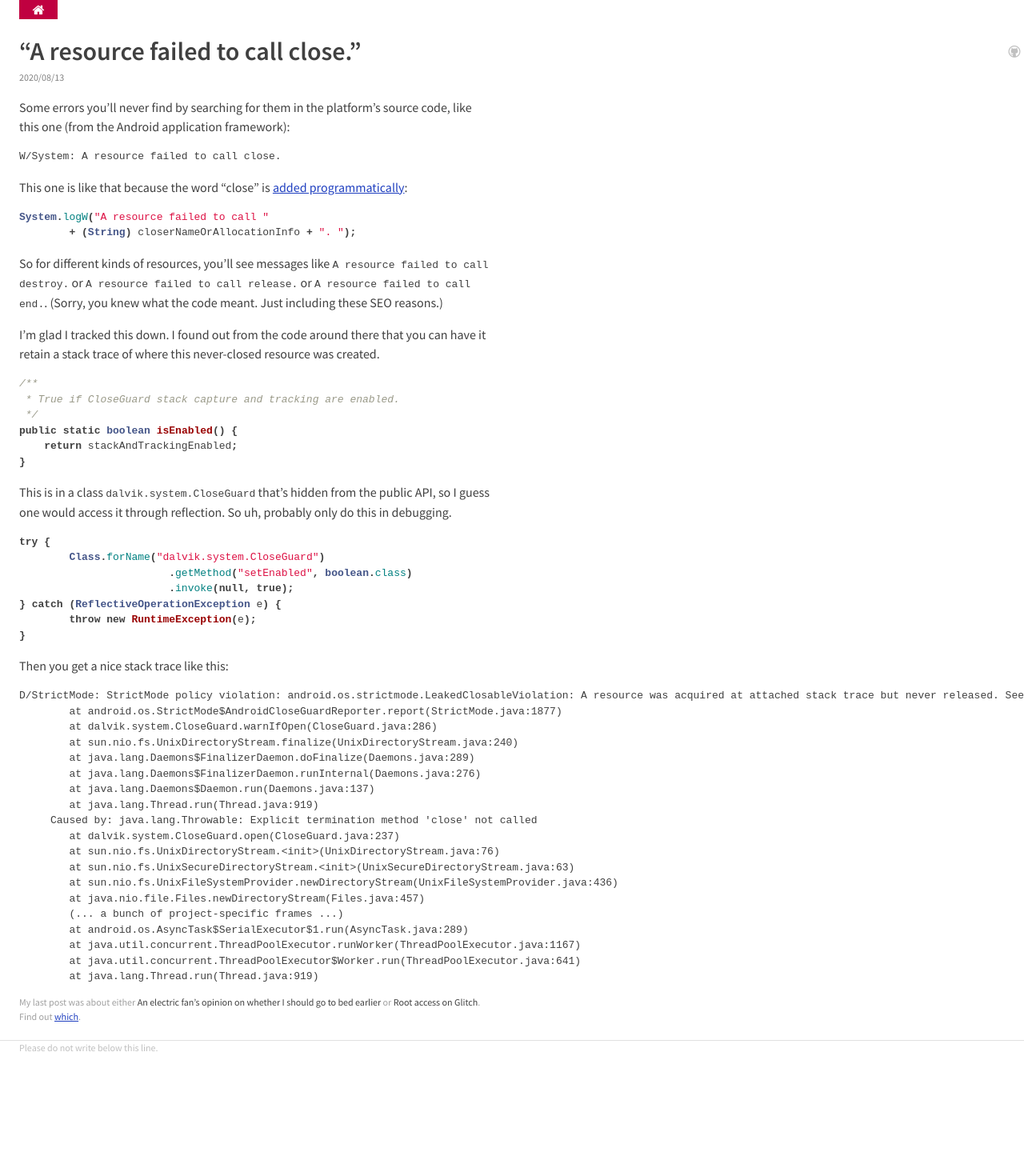
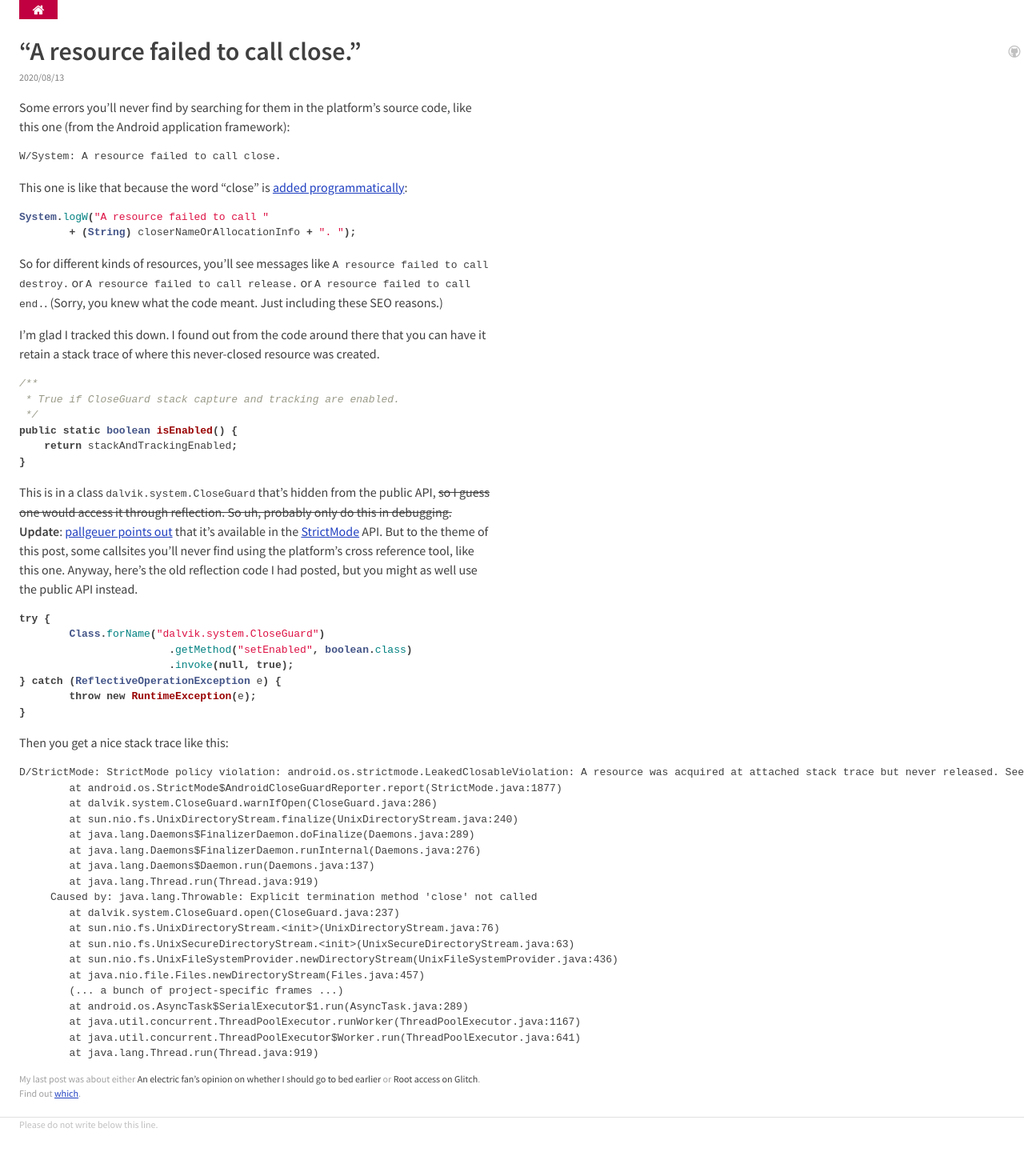
Before and after one commit to wh0/wh0.github.io, a Jekyll site: the page built from _posts/2020-08-12-closeguard.md, in a window 1280 px wide. Shown: the whole page at 80% size. Built offline with Jekyll 4.4.1, drawn with Linux system fonts in a browser that asks for light colours; before the commit the page ends 1364 px from its top, so only the background shows below that.

Commit message:
Update 2020-08-12-closeguard.md

````diff
--- a/_posts/2020-08-12-closeguard.md
+++ b/_posts/2020-08-12-closeguard.md
@@ -33,8 +33,11 @@ public static boolean isEnabled() {
 }
 ```
 
-This is in a class `dalvik.system.CloseGuard` that's hidden from the public API, so I guess one would access it through reflection.
-So uh, probably only do this in debugging.
+This is in a class `dalvik.system.CloseGuard` that's hidden from the public API, ~~so I guess one would access it through reflection.
+So uh, probably only do this in debugging.~~
+**Update**: [pallgeuer points out](https://stackoverflow.com/a/64929520/1864688) that it's available in the [StrictMode](https://developer.android.com/reference/android/os/StrictMode.VmPolicy.Builder#detectLeakedClosableObjects()) API.
+But to the theme of this post, some callsites you'll never find using the platform's cross reference tool, like this one.
+Anyway, here's the old reflection code I had posted, but you might as well use the public API instead.
 
 ```java
 try {
````
